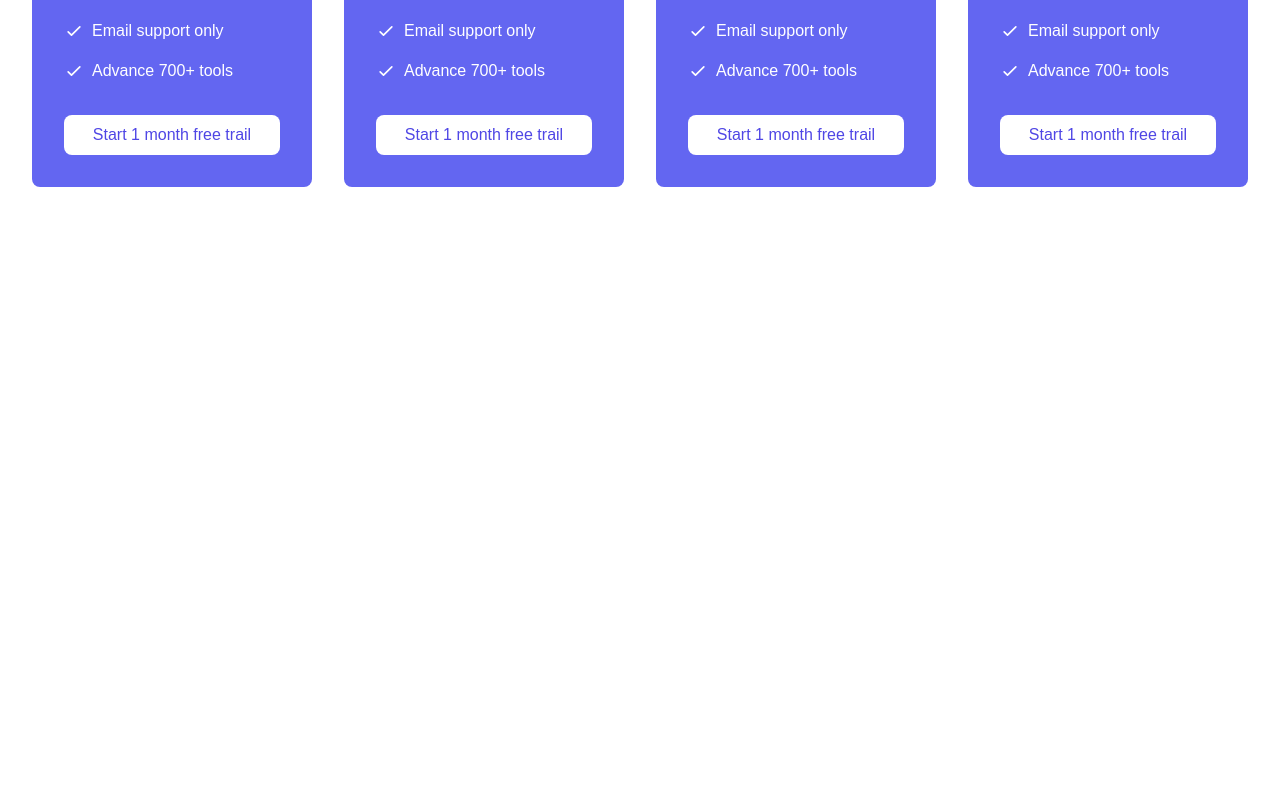
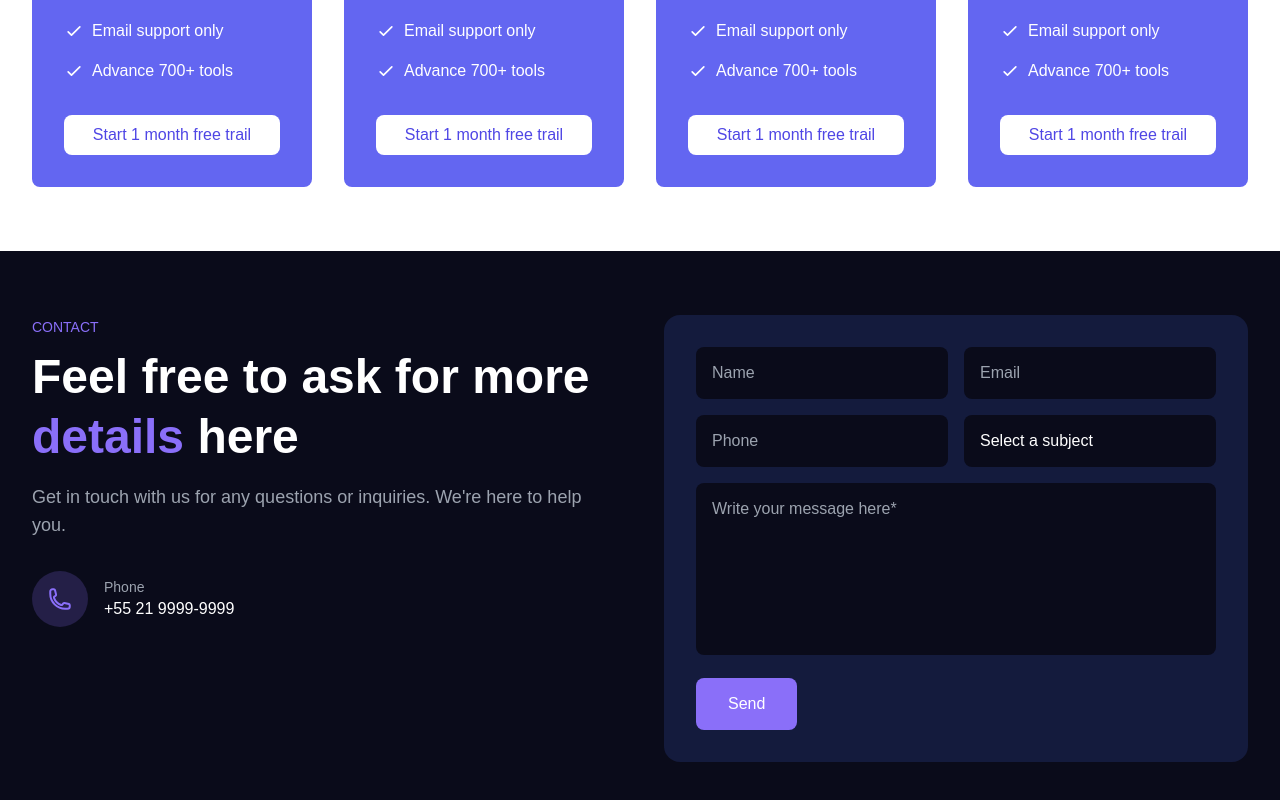
Before and after one commit to Protospi/smart-talks-web-app, a React (Vite) app: page / in a window 1280 px wide. Shown: the part 6365-7165 px from the top of the page. Before the commit the page ends 6616 px from the top, so only its background shows below. Built offline with nearby package versions, Linux system fonts and the light colour scheme.

Commit message:
feat: add home contact section

```diff
--- /dev/null
+++ b/src/components/Home/Contact.tsx
@@ -0,0 +1,103 @@
+import { useIntl } from 'react-intl';
+
+export function Contact() {
+  const intl = useIntl();
+
+  return (
+    <section className="bg-[#0A0B1A] py-16">
+      <div className="max-w-7xl mx-auto px-4 sm:px-6 lg:px-8">
+        <div className="grid grid-cols-1 lg:grid-cols-2 gap-12 items-start">
+          <div>
+            <span className="text-[#8A6FF9] text-sm uppercase">
+              {intl.formatMessage({ id: 'home.contact.label' })}
+            </span>
+            <h2 className="text-5xl font-bold text-white mt-2 mb-4 leading-tight">
+              {intl.formatMessage({ id: 'home.contact.title' })}{' '}
+              <span className="text-[#8A6FF9]">
+                {intl.formatMessage({ id: 'home.contact.highlight' })}
+              </span>{' '}
+              {intl.formatMessage({ id: 'home.contact.titleEnd' })}
+            </h2>
+            <p className="text-gray-400 mb-8 text-lg">
+              {intl.formatMessage({ id: 'home.contact.description' })}
+            </p>
+
+            <div className="flex items-center gap-4">
+              <div className="bg-[#8A6FF9]/20 p-4 rounded-full">
+                <svg
+                  xmlns="http://www.w3.org/2000/svg"
+                  fill="none"
+                  viewBox="0 0 24 24"
+                  strokeWidth={2}
+                  stroke="currentColor"
+                  className="w-6 h-6 text-[#8A6FF9]"
+                >
+                  <path
+                    strokeLinecap="round"
+                    strokeLinejoin="round"
+                    d="M2.25 6.75c0 8.284 6.716 15 15 15h2.25a2.25 2.25 0 002.25-2.25v-1.372c0-.516-.351-.966-.852-1.091l-4.423-1.106c-.44-.11-.902.055-1.173.417l-.97 1.293c-.282.376-.769.542-1.21.38a12.035 12.035 0 01-7.143-7.143c-.162-.441.004-.928.38-1.21l1.293-.97c.363-.271.527-.734.417-1.173L6.963 3.102a1.125 1.125 0 00-1.091-.852H4.5A2.25 2.25 0 002.25 4.5v2.25z"
+                  />
+                </svg>
+              </div>
+              <div>
+                <div className="text-sm text-gray-400">Phone</div>
+                <div className="text-white">+55 21 9999-9999</div>
+              </div>
+            </div>
+          </div>
+
+          <div className="bg-[#141B3D] p-8 rounded-2xl">
+            <form className="space-y-4">
+              <div className="grid grid-cols-1 md:grid-cols-2 gap-4">
+                <input
+                  type="text"
+                  placeholder={intl.formatMessage({ id: 'home.contact.form.name' })}
+                  className="w-full bg-[#0A0B1A] rounded-lg px-4 py-3.5 text-white placeholder-gray-400 focus:outline-none focus:ring-1 focus:ring-[#8A6FF9]/50"
+                />
+                <input
+                  type="email"
+                  placeholder={intl.formatMessage({ id: 'home.contact.form.email' })}
+                  className="w-full bg-[#0A0B1A] rounded-lg px-4 py-3.5 text-white placeholder-gray-400 focus:outline-none focus:ring-1 focus:ring-[#8A6FF9]/50"
+                />
+              </div>
+              <div className="grid grid-cols-1 md:grid-cols-2 gap-4">
+                <input
+                  type="tel"
+                  placeholder={intl.formatMessage({ id: 'home.contact.form.phone' })}
+                  className="w-full bg-[#0A0B1A] rounded-lg px-4 py-3.5 text-white placeholder-gray-400 focus:outline-none focus:ring-1 focus:ring-[#8A6FF9]/50"
+                />
+                <select
+                  className="w-full bg-[#0A0B1A] rounded-lg px-4 py-3.5 text-white placeholder-gray-400 focus:outline-none focus:ring-1 focus:ring-[#8A6FF9]/50 appearance-none"
+                >
+                  <option value="" className="bg-[#0A0B1A]">
+                    {intl.formatMessage({ id: 'home.contact.form.subject' })}
+                  </option>
+                  <option value="support" className="bg-[#0A0B1A]">
+                    {intl.formatMessage({ id: 'home.contact.form.subjects.support' })}
+                  </option>
+                  <option value="sales" className="bg-[#0A0B1A]">
+                    {intl.formatMessage({ id: 'home.contact.form.subjects.sales' })}
+                  </option>
+                  <option value="other" className="bg-[#0A0B1A]">
+                    {intl.formatMessage({ id: 'home.contact.form.subjects.other' })}
+                  </option>
+                </select>
+              </div>
+              <textarea
+                rows={6}
+                placeholder={intl.formatMessage({ id: 'home.contact.form.message' })}
+                className="w-full bg-[#0A0B1A] rounded-lg px-4 py-3.5 text-white placeholder-gray-400 focus:outline-none focus:ring-1 focus:ring-[#8A6FF9]/50 resize-none"
+              />
+              <button
+                type="submit"
+                className="bg-[#8A6FF9] text-white px-8 py-3.5 rounded-lg font-medium hover:bg-[#7559E8] transition-colors"
+              >
+                {intl.formatMessage({ id: 'home.contact.form.submit' })}
+              </button>
+            </form>
+          </div>
+        </div>
+      </div>
+    </section>
+  );
+}
--- a/src/components/Home/index.tsx
+++ b/src/components/Home/index.tsx
@@ -9,6 +9,7 @@ import { Multichannel } from './Multichannel';
 import { Sdm } from './Sdm';
 import { Integrations } from './Integrations';
 import { Prices } from './Prices';
+import { Contact } from './Contact';
 
 export const Home: React.FC = () => {
   return (
@@ -23,6 +24,7 @@ export const Home: React.FC = () => {
       <Sdm />
       <Integrations />
       <Prices />
+      <Contact />
     </main>
   );
 };
--- a/src/i18n/translations/en-US.ts
+++ b/src/i18n/translations/en-US.ts
@@ -131,4 +131,18 @@ export default {
   'prices.features.emailSupport': 'Email support only',
   'prices.features.advanceTools': 'Advance 700+ tools',
   'prices.startTrial': 'Start 1 month free trail',
+  'home.contact.label': 'CONTACT',
+  'home.contact.title': 'Feel free to ask for more',
+  'home.contact.highlight': 'details',
+  'home.contact.titleEnd': 'here',
+  'home.contact.description': 'Get in touch with us for any questions or inquiries. We\'re here to help you.',
+  'home.contact.form.name': 'Name',
+  'home.contact.form.email': 'Email',
+  'home.contact.form.phone': 'Phone',
+  'home.contact.form.subject': 'Select a subject',
+  'home.contact.form.subjects.support': 'Technical Support',
+  'home.contact.form.subjects.sales': 'Sales',
+  'home.contact.form.subjects.other': 'Other',
+  'home.contact.form.message': 'Write your message here*',
+  'home.contact.form.submit': 'Send'
 };
--- a/src/i18n/translations/es-ES.ts
+++ b/src/i18n/translations/es-ES.ts
@@ -130,5 +130,19 @@ export default {
   'prices.features.aiCopywriting': 'Acceso a herramientas de IA copywriting',
   'prices.features.emailSupport': 'Solo soporte por email',
   'prices.features.advanceTools': 'Más de 700 herramientas avanzadas',
-  'prices.startTrial': 'Comenzar prueba gratis de 1 mes'
+  'prices.startTrial': 'Comenzar prueba gratis de 1 mes',
+  'home.contact.label': 'CONTACTO',
+  'home.contact.title': '¡No te quedes sin hablar con nosotros!',
+  'home.contact.highlight': 'detalles',
+  'home.contact.titleEnd': 'aquí',
+  'home.contact.description': '¡No te quedes sin hablar con nosotros!',
+  'home.contact.form.name': 'Nombre',
+  'home.contact.form.email': 'Email',
+  'home.contact.form.phone': 'Teléfono',
+  'home.contact.form.subject': 'Selecciona un asunto',
+  'home.contact.form.subjects.support': 'Soporte técnico',
+  'home.contact.form.subjects.sales': 'Ventas',
+  'home.contact.form.subjects.other': 'Otro',
+  'home.contact.form.message': 'Escribe tu mensaje aquí*',
+  'home.contact.form.submit': 'Enviar'
 };
--- a/src/i18n/translations/pt-BR.ts
+++ b/src/i18n/translations/pt-BR.ts
@@ -131,4 +131,18 @@ export default {
   'prices.features.emailSupport': 'Apenas suporte por email',
   'prices.features.advanceTools': 'Mais de 700 ferramentas avançadas',
   'prices.startTrial': 'Começar teste grátis de 1 mês',
+  'home.contact.label': 'CONTATO',
+  'home.contact.title': 'Fique à vontade para solicitar mais',
+  'home.contact.highlight': 'detalhes',
+  'home.contact.titleEnd': 'aqui',
+  'home.contact.description': 'Lorem ipsum dolor sit amet consectetur adipiscing elit Ut et massa Aliquam in hendrerit urna.',
+  'home.contact.form.name': 'Nome',
+  'home.contact.form.email': 'Email',
+  'home.contact.form.phone': 'Telefone',
+  'home.contact.form.subject': 'Selecione um assunto',
+  'home.contact.form.subjects.support': 'Suporte Técnico',
+  'home.contact.form.subjects.sales': 'Vendas',
+  'home.contact.form.subjects.other': 'Outro',
+  'home.contact.form.message': 'Escreva sua mensagem aqui*',
+  'home.contact.form.submit': 'Enviar'
 };
```
